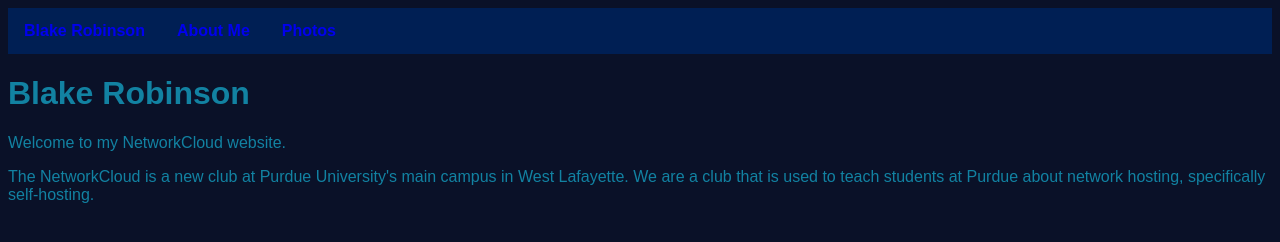
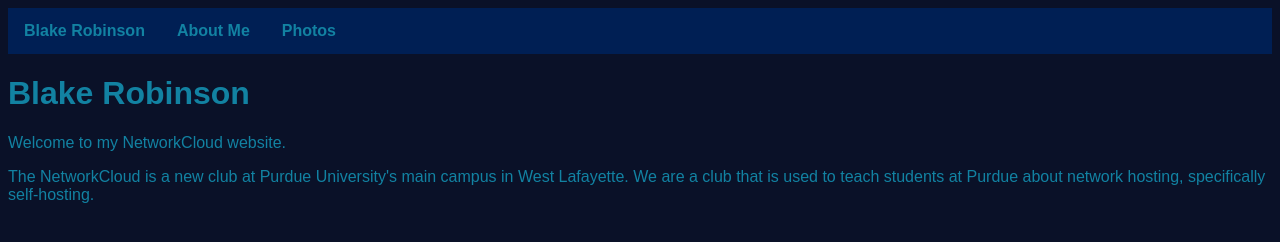
Before and after one commit to Th3GhostKinG/NetworkCloud, a plain HTML site: page index.html in a window 1280 px wide. Drawn offline with Linux system fonts and the light colour scheme.

Commit message:
Update styles.css

```diff
--- a/styles.css
+++ b/styles.css
@@ -20,7 +20,8 @@ ul li {
 
 ul li a {
     display: block;
-    font-weight: bold;;
+    font-weight: bold;
+    color: #1282a2;
     text-align: center;
     padding: 14px 16px;
     text-decoration: none;
```
